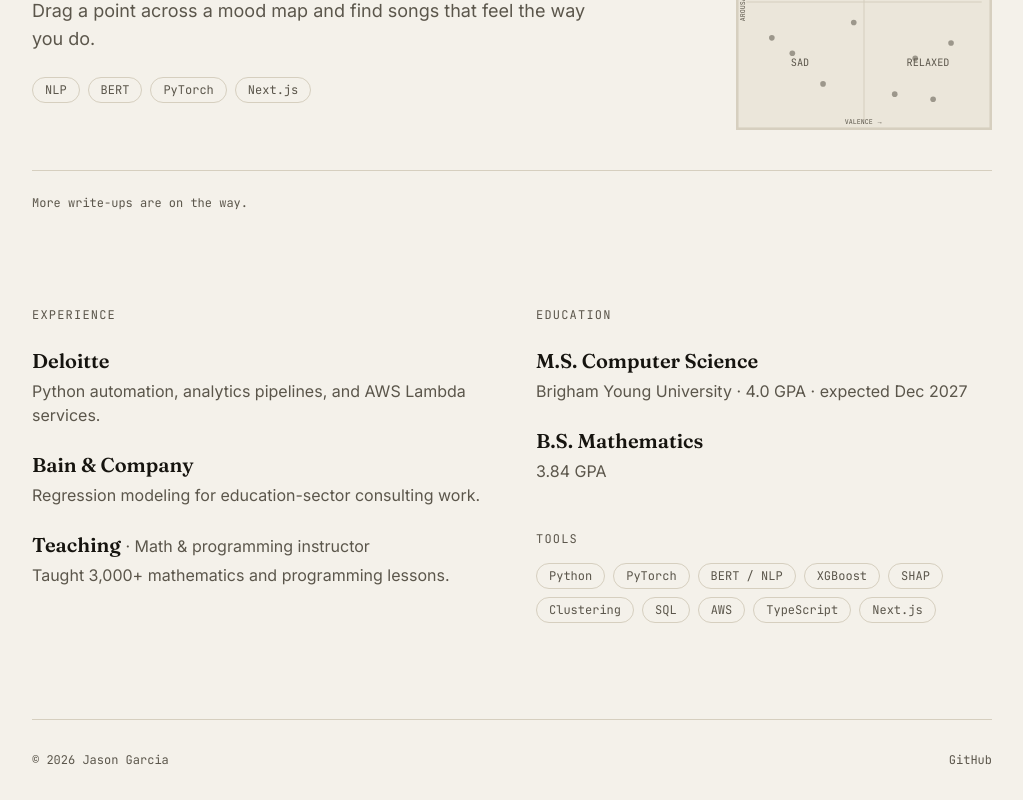
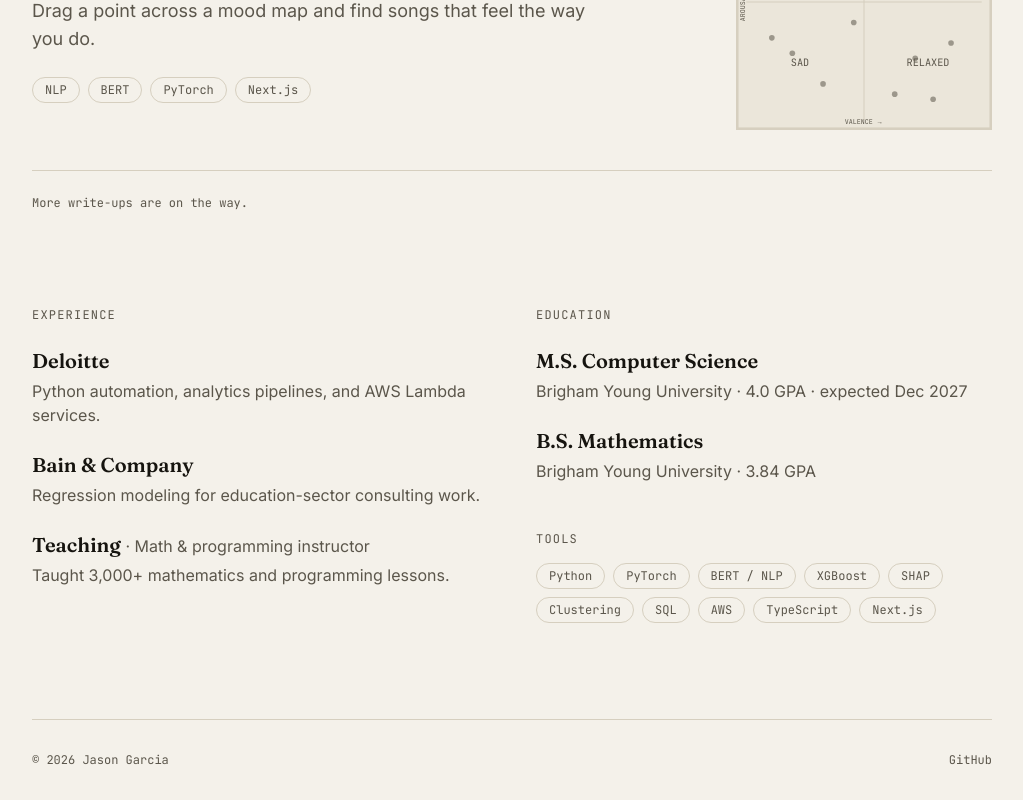
Before and after one commit to jason-d-garcia/portfolio, a Next.js app: page / in a window 1280 px wide. Shown: the part 942-1742 px from the top of the page, without its empty margins (128-1151 px from the left). Built offline with nearby package versions, Linux system fonts and the light colour scheme.

Commit message:
Add BYU for B.S. Mathematics
Co-Authored-By: Claude Opus 5.5 (1M context) <noreply@anthropic.com>
Claude-Session: https://claude.ai/code/session_01V5gHgavGMXj86rus5TKjuU

```diff
--- a/src/content/profile.ts
+++ b/src/content/profile.ts
@@ -18,7 +18,7 @@ export const profile = {
       detail: "4.0 GPA · expected Dec 2027",
     },
     {
-      school: "", // TODO: confirm school
+      school: "Brigham Young University",
       degree: "B.S. Mathematics",
       detail: "3.84 GPA",
     },
```
